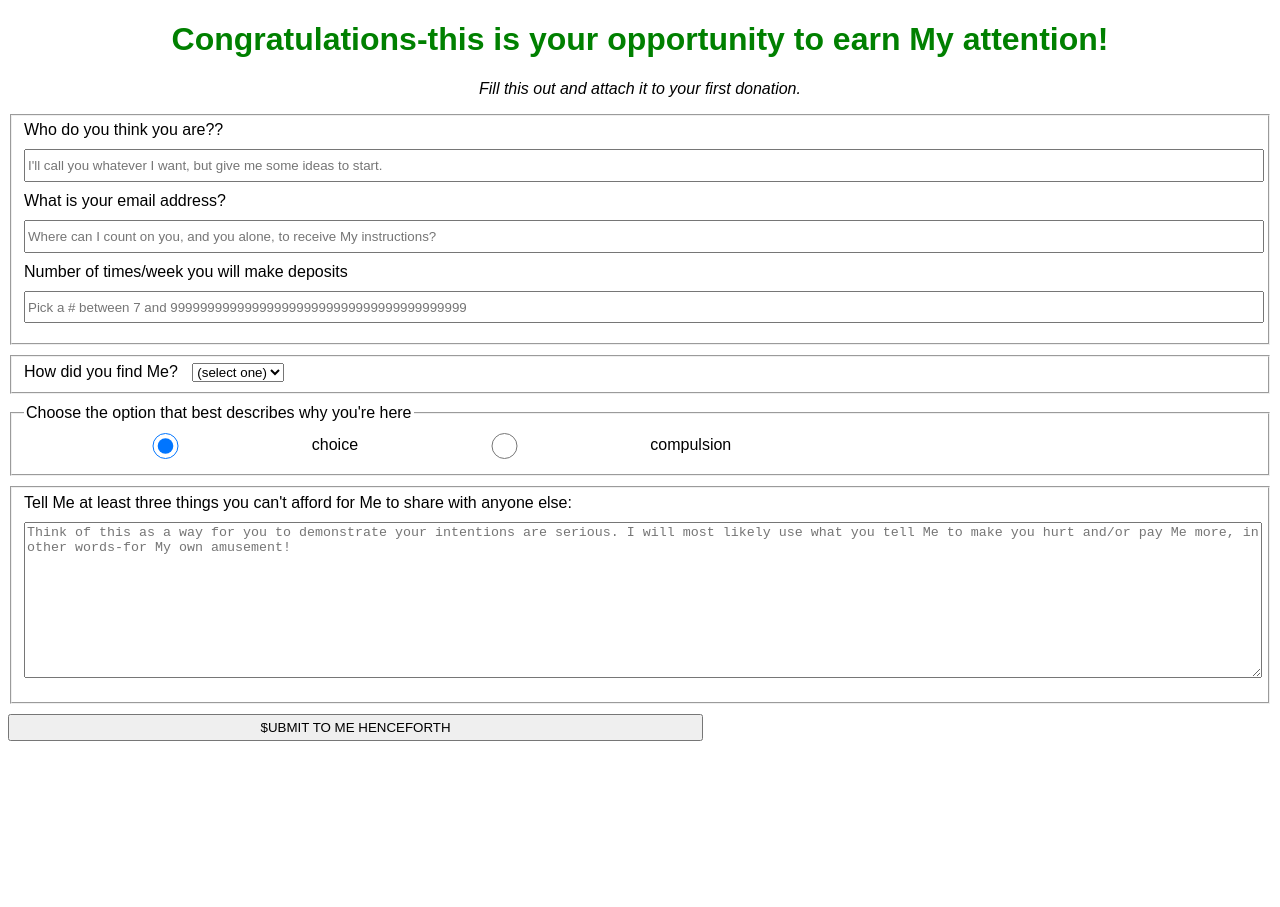
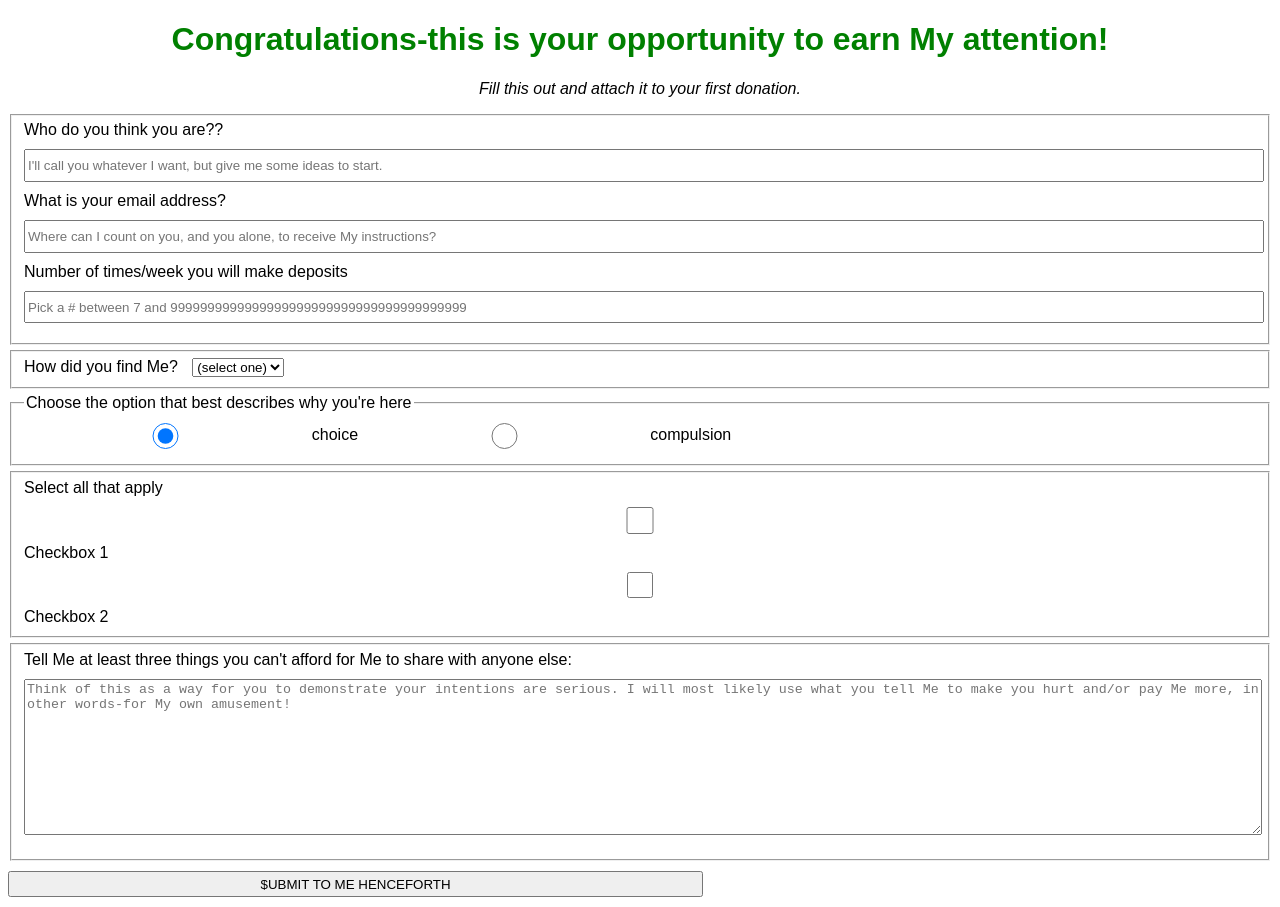
Before and after one commit to joysdev/fcCCPsurveyform, a plain HTML site: page index.html in a window 1280 px wide. Before the commit the page ends 800 px from the top, so only its background shows below. Drawn offline with Linux system fonts and the light colour scheme.

Commit message:
Add checkboxes

```diff
--- a/index.html
+++ b/index.html
@@ -27,7 +27,11 @@
         <label for="compulsion"><input id="compulsion" type="radio" name="account-type" class="inline" /> compulsion</label>
       </fieldset>
       <fieldset>
-        </label>
+    <label for="checkboxes" id="checkboxes" name="checkboxes">Select all that apply</label>
+        <label for="checkbox-1"> <input type="checkbox" id="checkbox-1" name="checkbox-1" value="checkbox-1">Checkbox 1</label>
+        <label for="checkbox-2"> <input type="checkbox" id="checkbox-2" name="checkbox-2" value="checkbox-2">Checkbox 2</label>
+       </fieldset>
+      <fieldset>
         <label for="additional-comments">Tell Me at least three things you can't afford for Me to share with anyone else:<textarea id="additional-comments" name="additional-comments" rows="10" cols="30" placeholder="Think of this as a way for you to demonstrate your intentions are serious. I will most likely use what you tell Me to make you hurt and/or pay Me more, in other words-for My own amusement!"></textarea>
         </label>
       </fieldset>
--- a/styles.css
+++ b/styles.css
@@ -12,9 +12,9 @@ h1 {
 
   fieldset {
     font-family: sans-serif;
-    margin-bottom: 10px;
+    margin-bottom: 5px;
+  }
 
-  }
 
   input,
   textarea {
```
